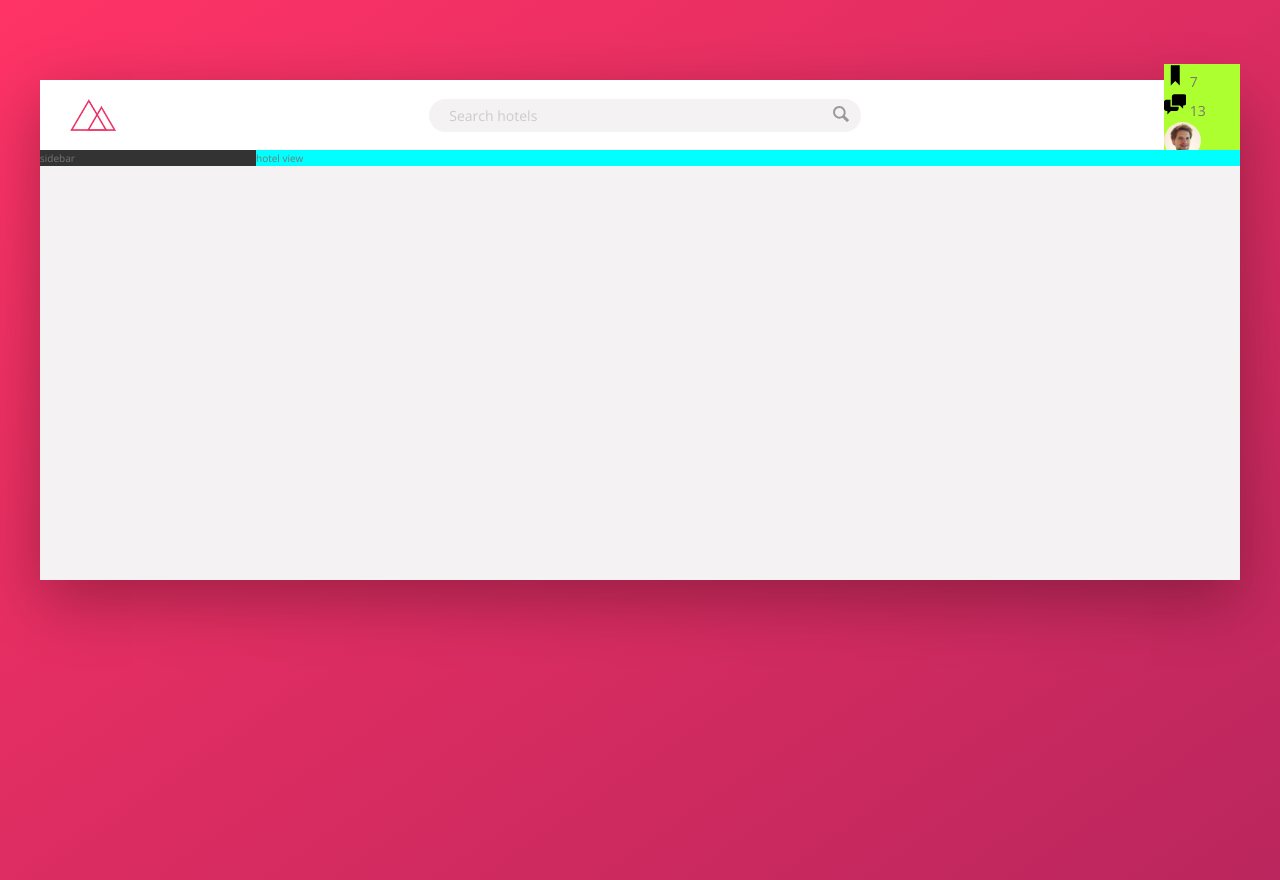
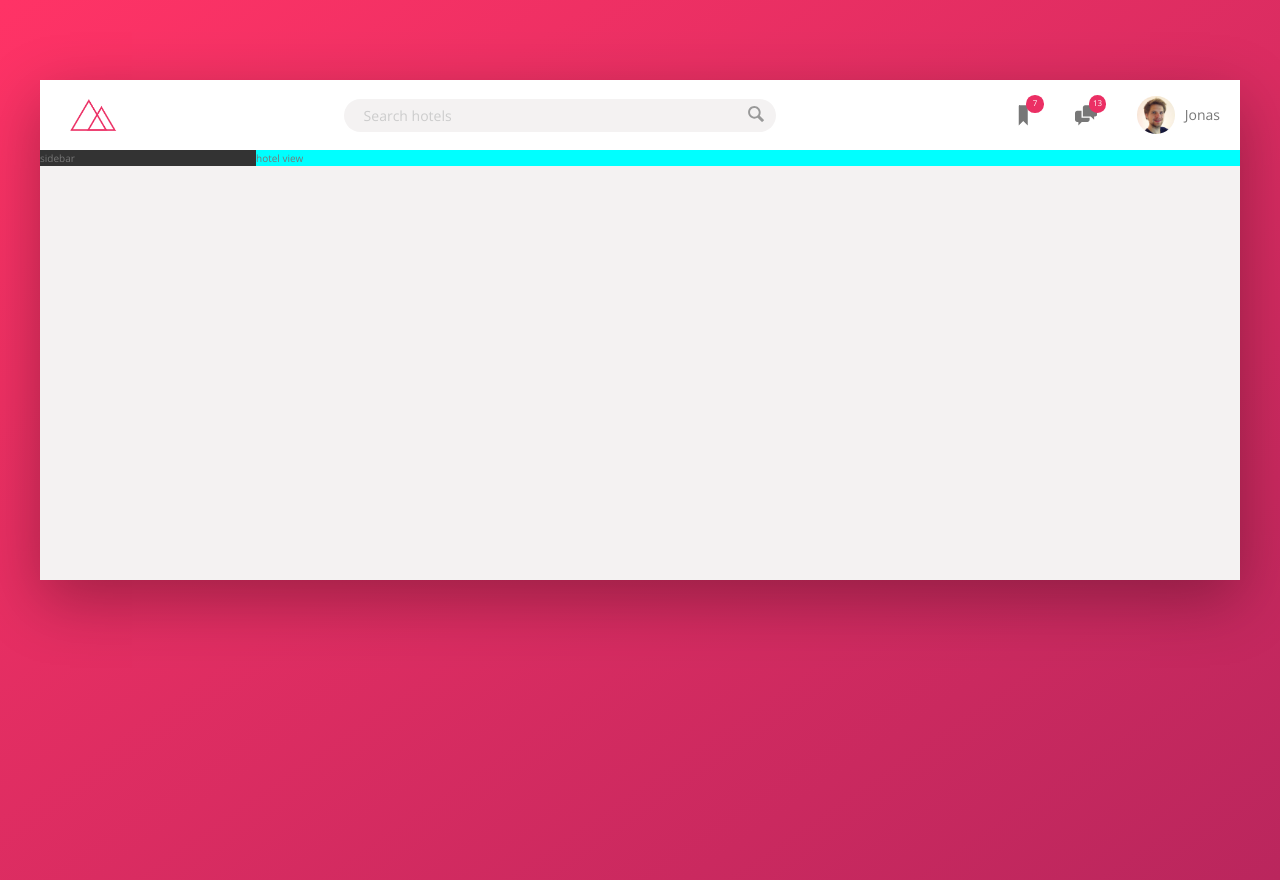
Before and after one commit to arif-ibrahim/trillo, a website: page index.html in a window 1280 px wide. Drawn offline with nearby package versions, Linux system fonts and the light colour scheme.

Commit message:
header part3 and header navigation finished

```diff
--- a/sass/_components.scss
+++ b/sass/_components.scss
@@ -66,16 +66,42 @@
 //////////////////////////////
 //user-navigation
 .user-nav{
-    background: greenyellow;
+    align-self: stretch;
+    display: flex;
+
+    & > * {
+        padding: 0 2rem;
+        cursor: pointer;
+        display: flex;
+        align-items: center;
+    }
+
+    & > *:hover {
+        background-color: var(--color-grey-light-2);
+    }
+
     &__icon-box {
-
+        position: relative;
     }
     &__icon {
         height: 2.25rem;
         width: 2.25rem;
+        fill: var(--color-grey-dark-2);
     }
     &__notification {
+        background-color: var(--color-primary);
+        font-size: .8rem;
+        height: 1.75rem;
+        width: 1.75rem;
+        border-radius: 50%;
+        color: #ffffff;
+        position: absolute;
+        top: 1.5rem;
+        right: 1.1rem;
 
+        display: flex;
+        align-items: center;
+        justify-content: center;
     }
     &__user {
 
@@ -83,6 +109,7 @@
     &__user-photo {
         height: 3.75rem;
         border-radius: 50%;
+        margin-right: 1rem;
     }
     &__user-name {
 
```
Also changed, not shown: css/style.css.
